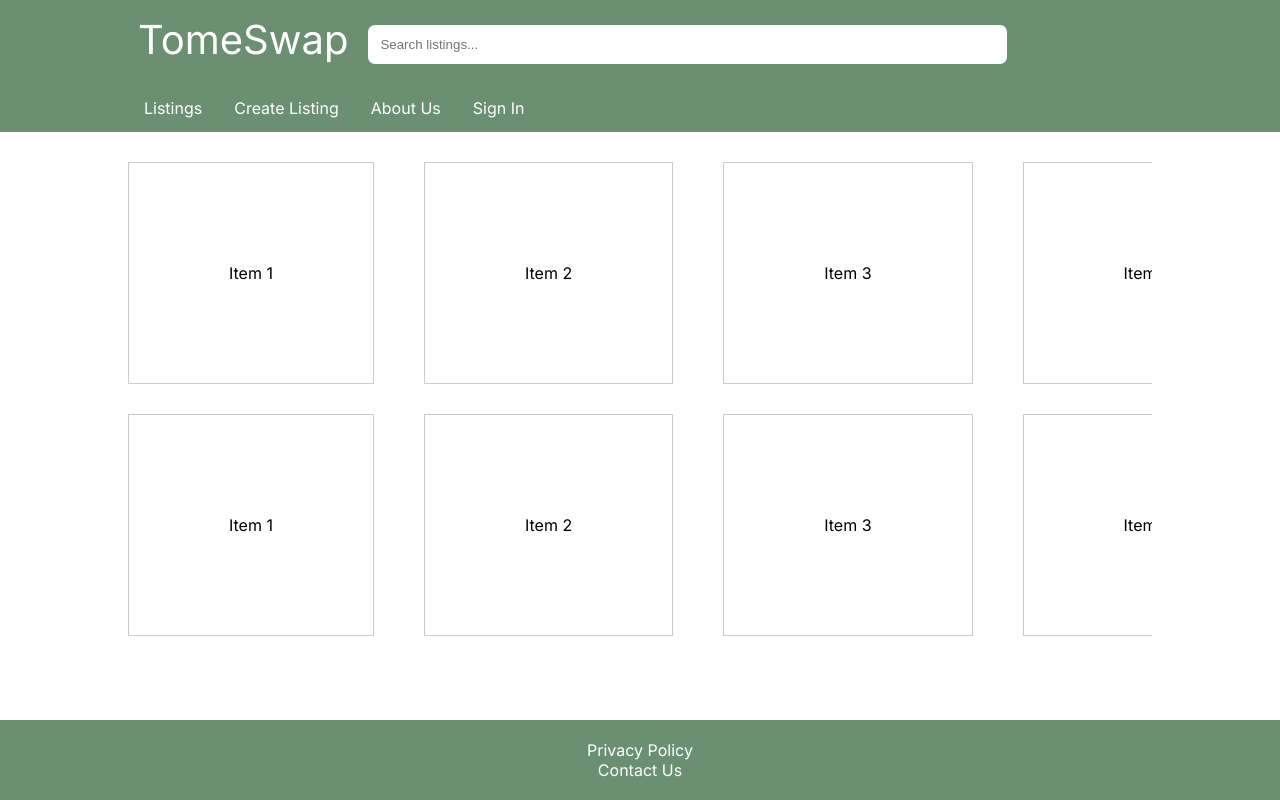
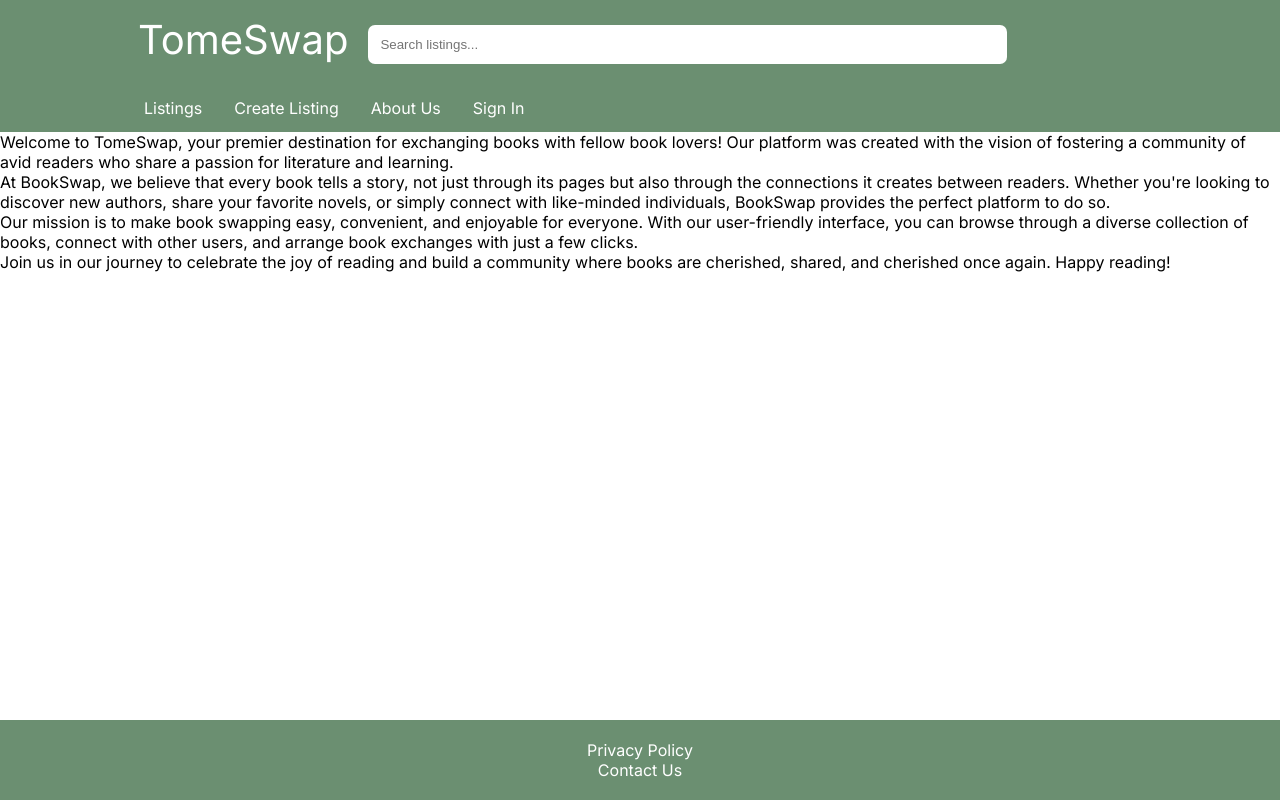
Before and after one commit to LeviSeguin/TomeSwap-Frontend, a React (Create React App) app in the folder react-frontend/: page /aboutus in a window 1280 px wide. Built offline with nearby package versions, Linux system fonts and the light colour scheme.

Commit message:
added new pages and support for header to link to other pages

```diff
--- a/react-frontend/package.json
+++ b/react-frontend/package.json
@@ -8,6 +8,7 @@
     "@testing-library/user-event": "^13.5.0",
     "react": "^18.2.0",
     "react-dom": "^18.2.0",
+    "react-router-dom": "^6.22.1",
     "react-scripts": "5.0.1",
     "web-vitals": "^2.1.4"
   },
--- a/react-frontend/src/App.js
+++ b/react-frontend/src/App.js
@@ -1,31 +1,21 @@
-import Header from './components/Header.js';
-import Footer from './components/Footer.js';
-import HorizontalScrollList from './components/HorizontalScrollList.js';
-
-const items = [
-  <div className="item-content">Item 1</div>,
-  <div className="item-content">Item 2</div>,
-  <div className="item-content">Item 3</div>,
-  <div className="item-content">Item 4</div>,
-  <div className="item-content">Item 5</div>,
-  <div className="item-content">Item 5</div>,
-  <div className="item-content">Item 5</div>,
-];
+import React from 'react';
+import { BrowserRouter as Router, Route, Routes} from 'react-router-dom';
+import AboutUs from './components/AboutUs.js';
+import Home from './components/Home.js';
+import CreateListing from './components/CreateListing.js';
+import SignIn from './components/SignIn.js';
 
 function App() {
   return (
-    <div className="App">
-      <Header />
-      <div className="list">
-        <HorizontalScrollList  items={items} />
-      </div>
+    <Router>
+      <Routes>
+        <Route path="/" element={<Home />} />
+        <Route path="/aboutus" element={<AboutUs />} />
+        <Route path='/createlisting' element={<CreateListing />} />
+        <Route path='/signin' element={<SignIn />} />
 
-      <div className="list">
-        <HorizontalScrollList  items={items} />
-      </div>
-
-      <Footer />
-    </div>
+      </Routes>
+    </Router>
   );
 }
 
--- /dev/null
+++ b/react-frontend/src/components/AboutUs.js
@@ -0,0 +1,20 @@
+import React from 'react';
+import Header from './Header.js';
+import Footer from './Footer.js';
+
+const AboutUs = () => {
+  return (
+    <div className="App">
+      <Header />
+      <div className="about-us-content">
+        <p>Welcome to TomeSwap, your premier destination for exchanging books with fellow book lovers! Our platform was created with the vision of fostering a community of avid readers who share a passion for literature and learning.</p>
+        <p>At BookSwap, we believe that every book tells a story, not just through its pages but also through the connections it creates between readers. Whether you're looking to discover new authors, share your favorite novels, or simply connect with like-minded individuals, BookSwap provides the perfect platform to do so.</p>
+        <p>Our mission is to make book swapping easy, convenient, and enjoyable for everyone. With our user-friendly interface, you can browse through a diverse collection of books, connect with other users, and arrange book exchanges with just a few clicks.</p>
+        <p>Join us in our journey to celebrate the joy of reading and build a community where books are cherished, shared, and cherished once again. Happy reading!</p>
+      </div>
+      <Footer />
+    </div>
+  );
+}
+
+export default AboutUs;
--- /dev/null
+++ b/react-frontend/src/components/CreateListing.js
@@ -0,0 +1,15 @@
+import React from 'react';
+import Header from './Header.js';
+import Footer from './Footer.js';
+
+const CreateListing = () => {
+  return (
+    <div className="App">
+      <Header />
+       <p>Create Listing Page</p>
+      <Footer />
+    </div>
+  );
+}
+
+export default CreateListing;
--- a/react-frontend/src/components/Header.js
+++ b/react-frontend/src/components/Header.js
@@ -1,31 +1,26 @@
 import React from 'react';
+import { Link } from 'react-router-dom';
 import styles from '../styles/Header.module.css';
 
 function Header() {
   return (
-      <div className = {styles.background}>
-        <div className = "CenterScreen">
-          <img src="" alt="" className = "Logo"/>
-
-          {/*replace with logo img */}
-          <p id={styles.LogoText}>TomeSwap</p>
-
-          <div>
-            <input className = {styles.SearchBar} type = "text" placeholder = "Search listings..." />
-          </div>
-
-          <ul className = {styles.links}>
-            <li><a href="">Listings</a></li>
-            <li><a href="">Create Listing</a></li>
-            <li><a href="">About Us</a></li>
-            <li id={styles.SignInLink}><a href="">Sign In</a></li>
-          </ul>
+    <div className={styles.background}>
+      <div className="CenterScreen">
+        <img src="" alt="" className="Logo" />
+        {/* Replace with logo img */}
+        <p id={styles.LogoText}>TomeSwap</p>
+        <div>
+          <input className={styles.SearchBar} type="text" placeholder="Search listings..." />
         </div>
-
+        <ul className={styles.links}>
+          <li><Link to="/">Listings</Link></li>
+          <li><Link to="/createlisting">Create Listing</Link></li>
+          <li><Link to="/aboutus">About Us</Link></li>
+          <li id={styles.SignInLink}><Link to="/signin">Sign In</Link></li>
+        </ul>
       </div>
-
-
-  )
+    </div>
+  );
 }
 
-export default Header
+export default Header;
--- /dev/null
+++ b/react-frontend/src/components/Home.js
@@ -0,0 +1,34 @@
+import React from 'react';
+import Header from './Header.js';
+import Footer from './Footer.js';
+import HorizontalScrollList from './HorizontalScrollList.js';
+
+
+const items = [
+  <div className="item-content">Item 1</div>,
+  <div className="item-content">Item 2</div>,
+  <div className="item-content">Item 3</div>,
+  <div className="item-content">Item 4</div>,
+  <div className="item-content">Item 5</div>,
+  <div className="item-content">Item 5</div>,
+  <div className="item-content">Item 5</div>,
+];
+
+const Home = () => {
+  return (
+    <div className="App">
+      <Header />
+      <div className="list">
+        <HorizontalScrollList items={items} />
+      </div>
+
+      <div className="list">
+        <HorizontalScrollList items={items} />
+      </div>
+
+      <Footer />
+    </div>
+  );
+}
+
+export default Home;
--- /dev/null
+++ b/react-frontend/src/components/SignIn.js
@@ -0,0 +1,15 @@
+import React from 'react';
+import Header from './Header.js';
+import Footer from './Footer.js';
+
+const SignIn = () => {
+  return (
+    <div className="App">
+      <Header />
+       <p>Sign In Page</p>
+      <Footer />
+    </div>
+  );
+}
+
+export default SignIn;
```
Also changed, not shown: 1 other file (tests, documents, lock files or other folders).
